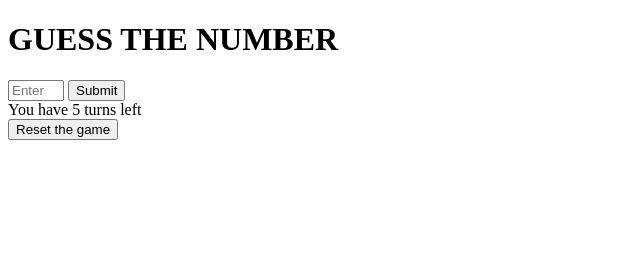
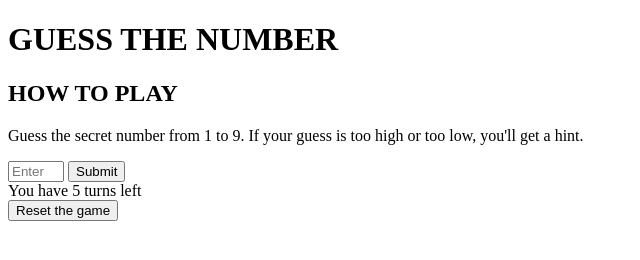
Before and after one commit to ethan-l-m-e/guess_the_number_game, a plain HTML site: page index.html in a window 1280 px wide. Shown: the whole page, without its empty margins (0-640 px from the left). Drawn offline with Linux system fonts and the light colour scheme.

Commit message:
Add game instructions
Moved the main header out of the player input form. Added a how to play header and a paragraph of instruction.

```diff
--- a/index.html
+++ b/index.html
@@ -9,8 +9,14 @@
         <script src="./logic.js"></script>
     </head>
     <body>
+        <h1>GUESS THE NUMBER</h1>
+        <div>
+            <header>
+                <h2>HOW TO PLAY</h2>
+            </header>
+            <p>Guess the secret number from 1 to 9. If your guess is too high or too low, you'll get a hint.</p>
+        </div>
         <form action="" id="playerInput">
-            <h1>GUESS THE NUMBER</h1>
             <input type="number" id="guess" placeholder="Enter your guess" min="1" max="10" required>
             <button type="submit" id="submitButton">Submit</button>
         </form>
```
